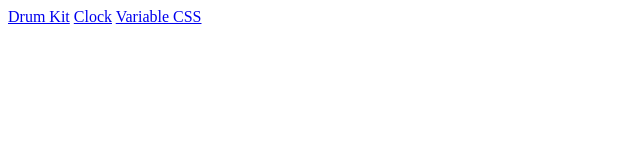
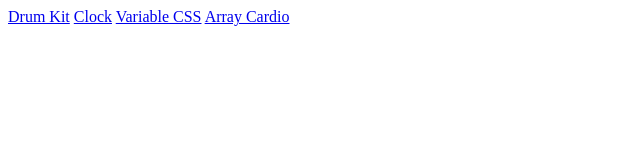
Before and after one commit to Sherwinlove/js30, a website: page dist/index.html in a window 1280 px wide. Shown: the whole page, without its empty margins (0-640 px from the left). Drawn offline with Linux system fonts and the light colour scheme.

Commit message:
updated dist index.html

```diff
--- a/dist/index.html
+++ b/dist/index.html
@@ -9,5 +9,6 @@
     <a href="day1" target="_blank">Drum Kit</a>
     <a href="day2" target="_blank">Clock</a>
     <a href="day3" target="_blank">Variable CSS</a>
+    <a href="day4" target="_blank">Array Cardio</a>
 </body>
 </html>
```
